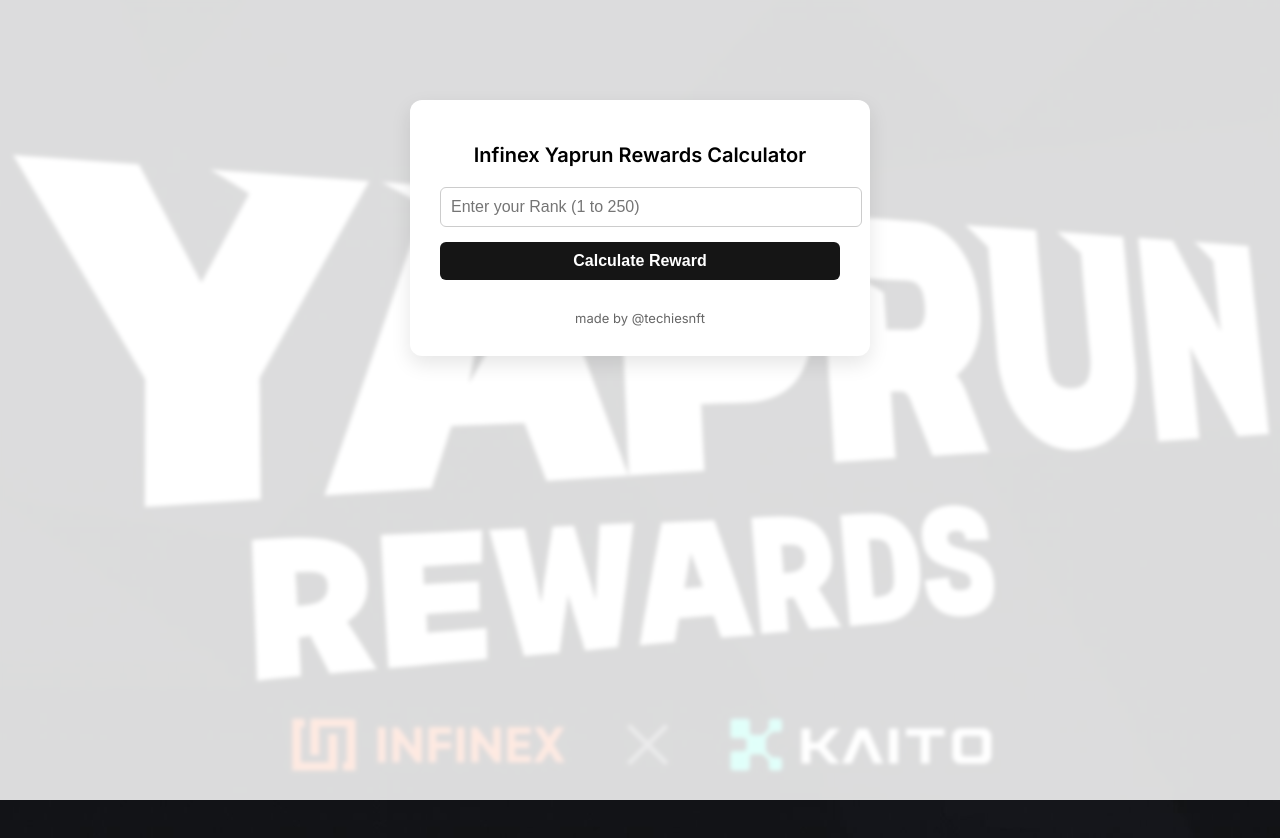
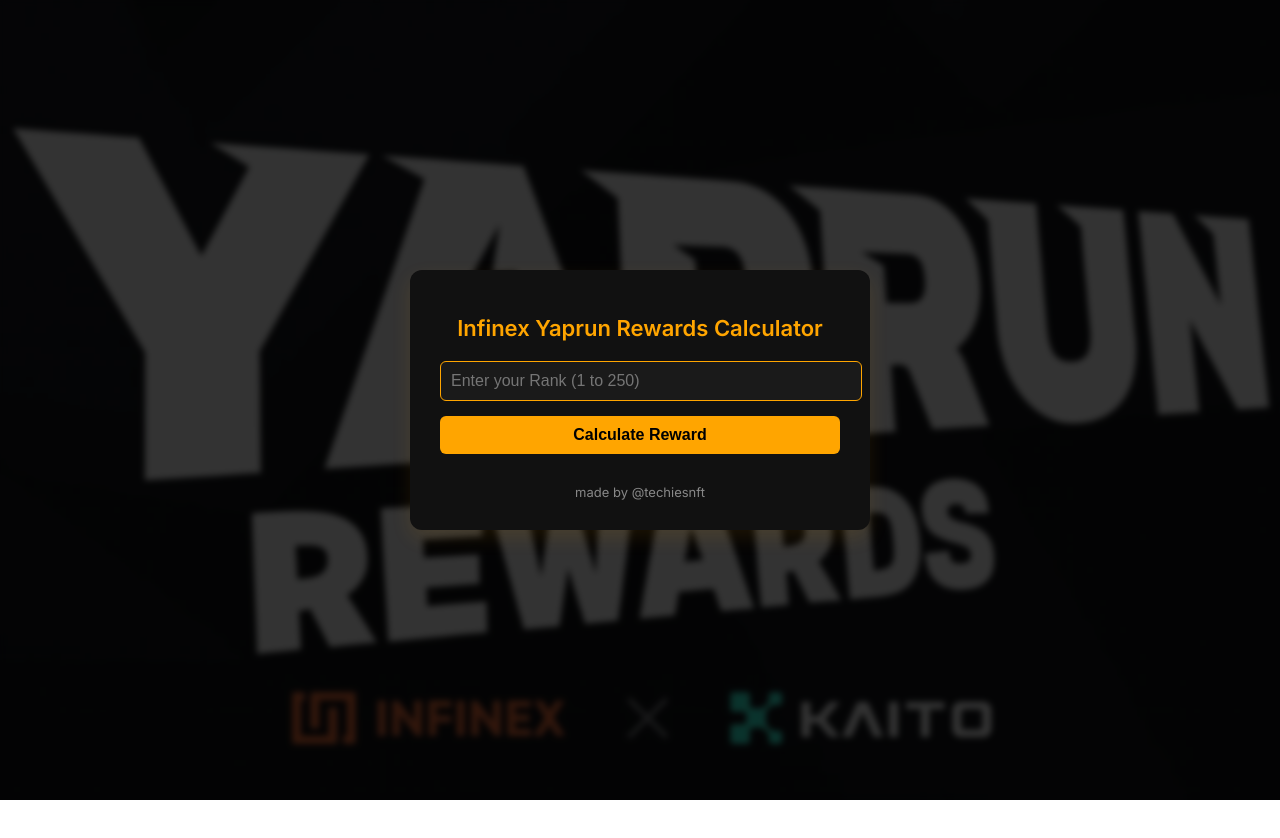
Before and after one commit to techiesnft/infinex, a plain HTML site: page index.html in a window 1280 px wide. After the commit the page ends 800 px from the top, so only its background shows below. Drawn offline with Linux system fonts and the light colour scheme.

Commit message:
Update index.html

```diff
--- a/index.html
+++ b/index.html
@@ -10,10 +10,13 @@
       font-family: 'Inter', sans-serif;
       background: url('infinex_yaprun_theme.png.jpg') center/cover no-repeat;
       background-attachment: fixed;
-      position: relative;
       margin: 0;
       padding: 0;
       min-height: 100vh;
+      color: #f5f5f5;
+      display: flex;
+      justify-content: center;
+      align-items: center;
     }
 
     body::before {
@@ -23,25 +26,26 @@
       left: 0;
       height: 100%;
       width: 100%;
-      background-color: rgba(255, 255, 255, 0.85);
-      backdrop-filter: blur(2px);
+      background-color: rgba(0, 0, 0, 0.8);
+      backdrop-filter: blur(3px);
       z-index: -1;
     }
 
     .container {
+      width: 90%;
       max-width: 400px;
-      margin: 100px auto;
-      background: white;
+      background: #111;
       padding: 30px;
       border-radius: 12px;
-      box-shadow: 0 8px 20px rgba(0, 0, 0, 0.1);
+      box-shadow: 0 8px 20px rgba(255, 165, 0, 0.1);
       text-align: center;
     }
 
     h1 {
-      font-size: 20px;
+      font-size: 22px;
       font-weight: 600;
       margin-bottom: 20px;
+      color: #ffa500;
     }
 
     input {
@@ -49,33 +53,35 @@
       padding: 10px;
       font-size: 16px;
       margin-bottom: 15px;
-      border: 1px solid #ccc;
+      border: 1px solid #ffa500;
       border-radius: 6px;
+      background: #1a1a1a;
+      color: #fff;
     }
 
     button {
       width: 100%;
       padding: 10px;
-      background-color: #151515;
-      color: white;
+      background-color: #ffa500;
+      color: #000;
       font-size: 16px;
+      font-weight: 600;
       border: none;
       border-radius: 6px;
       cursor: pointer;
-      font-weight: 600;
     }
 
     #result {
       margin-top: 20px;
       font-size: 18px;
       font-weight: bold;
-      color: #2a2a2a;
+      color: #ffa500;
     }
 
     .footer {
       margin-top: 30px;
       font-size: 13px;
-      color: #666;
+      color: #888;
     }
   </style>
 </head>
@@ -96,7 +102,6 @@
       let reward = 0;
 
       if (rank >= 1 && rank <= 10) {
-        // Top 10 gets 23% of pool using exponential decay
         const top10Weight = 0.23;
         const decayBase = 1.28;
         const weights = Array.from({ length: 10 }, (_, i) => 1 / Math.pow(decayBase, i));
@@ -104,7 +109,6 @@
         const baseShare = (top10Weight * TOTAL_REWARD) / totalWeight;
         reward = baseShare * weights[rank - 1];
       } else if (rank >= 11 && rank <= 30) {
-        // Rank 11–30 uses linear decrease from rank 11 to 30
         const start = 4000;
         const end = 1984;
         const slope = (start - end) / (30 - 11);
@@ -112,7 +116,6 @@
       } else if (rank === 31) {
         reward = 1984;
       } else if (rank >= 32 && rank <= 250) {
-        // Linearly decrease from 1984 to ~20
         const end = 20;
         const slope = (1984 - end) / (250 - 31);
         reward = 1984 - slope * (rank - 31);
```
